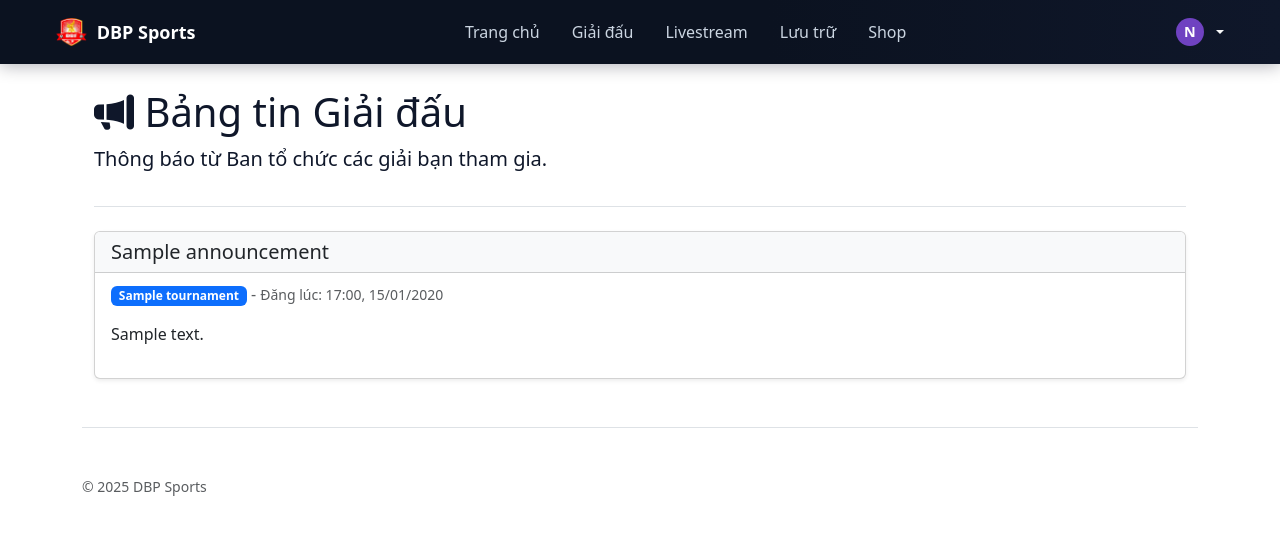
After one commit to dbpsportsvn-glitch/dbpsports, a Django app: page /dashboard/announcements/ in a window 1280 px wide. The commit adds this page. Shown: the top 535 px of the page. Run offline with Django 5.2, Linux system fonts and the light colour scheme; a user stored in the database is signed in; tables that the repository leaves empty hold one stand-in row (values such as "Sample post"); parts of the project's set-up code (start-up, migrations or seed data) failed here and were passed over; some libraries are stand-ins or nearby versions.

Commit message:
Tinh nang bang tin giai dau cho DT

```diff
--- a/backend/templates/base.html
+++ b/backend/templates/base.html
@@ -52,6 +52,9 @@
           </a>
           <ul class="dropdown-menu dropdown-menu-end shadow">
             <li><a class="dropdown-item" href="{% url 'dashboard' %}">QL Đội Bóng</a></li>
+
+            <li><a class="dropdown-item" href="{% url 'announcement_dashboard' %}">Bảng tin BTC</a></li>
+
             <li><a class="dropdown-item" href="{% url 'account_email' %}">Đổi email</a></li>
             <li><a class="dropdown-item" href="{% url 'account_change_password' %}">Đổi mật khẩu</a></li>
             <li><hr class="dropdown-divider"></li>
--- a/backend/tournaments/models.py
+++ b/backend/tournaments/models.py
@@ -406,3 +406,17 @@ class Comment(models.Model):
 
     def __str__(self):
         return f'Comment by {self.user.username} on {self.match}'
+
+# >> THÊM MODEL MỚI NÀY VÀO CUỐI FILE models.py <<
+class Announcement(models.Model):
+    tournament = models.ForeignKey(Tournament, on_delete=models.CASCADE, related_name='announcements')
+    title = models.CharField("Tiêu đề", max_length=200)
+    content = models.TextField("Nội dung")
+    created_at = models.DateTimeField(auto_now_add=True)
+    is_published = models.BooleanField("Công khai", default=True, help_text="Bỏ chọn nếu đây là bản nháp.")
+
+    class Meta:
+        ordering = ['-created_at'] # Sắp xếp thông báo mới nhất lên đầu
+
+    def __str__(self):
+        return self.title
--- /dev/null
+++ b/backend/tournaments/templates/tournaments/announcement_dashboard.html
@@ -0,0 +1,34 @@
+{% extends 'base.html' %}
+
+{% block title %}Bảng tin Giải đấu{% endblock %}
+
+{% block content %}
+<div class="container mt-4">
+    <div class="pb-3 mb-4 border-bottom">
+        <h1><i class="bi bi-megaphone-fill"></i> Bảng tin Giải đấu</h1>
+        <p class="lead">Thông báo từ Ban tổ chức các giải bạn tham gia.</p>
+    </div>
+
+    {% for announcement in announcements %}
+        <div class="card shadow-sm mb-3">
+            <div class="card-header bg-light">
+                <h5 class="mb-0">{{ announcement.title }}</h5>
+            </div>
+            <div class="card-body">
+                <h6 class="card-subtitle mb-2 text-muted">
+                    <span class="badge bg-primary">{{ announcement.tournament.name }}</span>
+                    - <small>Đăng lúc: {{ announcement.created_at|date:"H:i, d/m/Y" }}</small>
+                </h6>
+                <div class="card-text mt-3">
+                    {{ announcement.content|linebreaks }}
+                </div>
+            </div>
+        </div>
+    {% empty %}
+        <div class="alert alert-info">
+            <h4 class="alert-heading">Chưa có thông báo!</h4>
+            <p>Hiện tại chưa có thông báo nào từ Ban tổ chức.</p>
+        </div>
+    {% endfor %}
+</div>
+{% endblock %}
--- a/backend/tournaments/urls.py
+++ b/backend/tournaments/urls.py
@@ -12,6 +12,8 @@ urlpatterns = [
 
     path('shop/', views.shop_view, name='shop'),
     path('archive/', views.archive_view, name='archive'),
+
+    path('dashboard/announcements/', views.announcement_dashboard, name='announcement_dashboard'),
 
     # --- URL liên quan đến Giải đấu (Tournament) ---
     path('tournament/<int:pk>/', views.tournament_detail, name='tournament_detail'),
--- a/backend/tournaments/views.py
+++ b/backend/tournaments/views.py
@@ -5,7 +5,7 @@ from django.shortcuts import render, get_object_or_404, redirect
 from collections import defaultdict
 from django.db.models import Prefetch
 # --- KẾT THÚC ---
-from .models import Tournament, Team, Player, Match, Lineup, MAX_STARTERS, Group
+from .models import Tournament, Team, Player, Match, Lineup, MAX_STARTERS, Group, Announcement
 from django.contrib.auth.decorators import login_required # Để yêu cầu đăng nhập
 from django.views.decorators.cache import never_cache # Thêm dòng này
 from .forms import TeamCreationForm, PlayerCreationForm
@@ -497,3 +497,21 @@ def archive_view(request):
         'tournaments_list': finished_tournaments
     }
     return render(request, 'tournaments/archive.html', context)
+
+# >> THÊM HÀM MỚI NÀY VÀO CUỐI FILE views.py <<
+@login_required
+@never_cache # Không cache trang này để đội trưởng luôn thấy thông báo mới nhất
+def announcement_dashboard(request):
+    # Lấy danh sách ID các giải đấu mà người dùng đang làm đội trưởng
+    managed_tournaments_ids = Team.objects.filter(captain=request.user).values_list('tournament_id', flat=True).distinct()
+
+    # Lấy tất cả thông báo thuộc các giải đấu đó và đã được công khai
+    announcements = Announcement.objects.filter(
+        tournament_id__in=managed_tournaments_ids,
+        is_published=True
+    ).select_related('tournament') # Dùng select_related để tối ưu truy vấn
+
+    context = {
+        'announcements': announcements
+    }
+    return render(request, 'tournaments/announcement_dashboard.html', context)
```
Also changed, not shown: backend/tournaments/admin.py (+9 -1 lines), backend/tournaments/migrations/0004_announcement.py (added).
